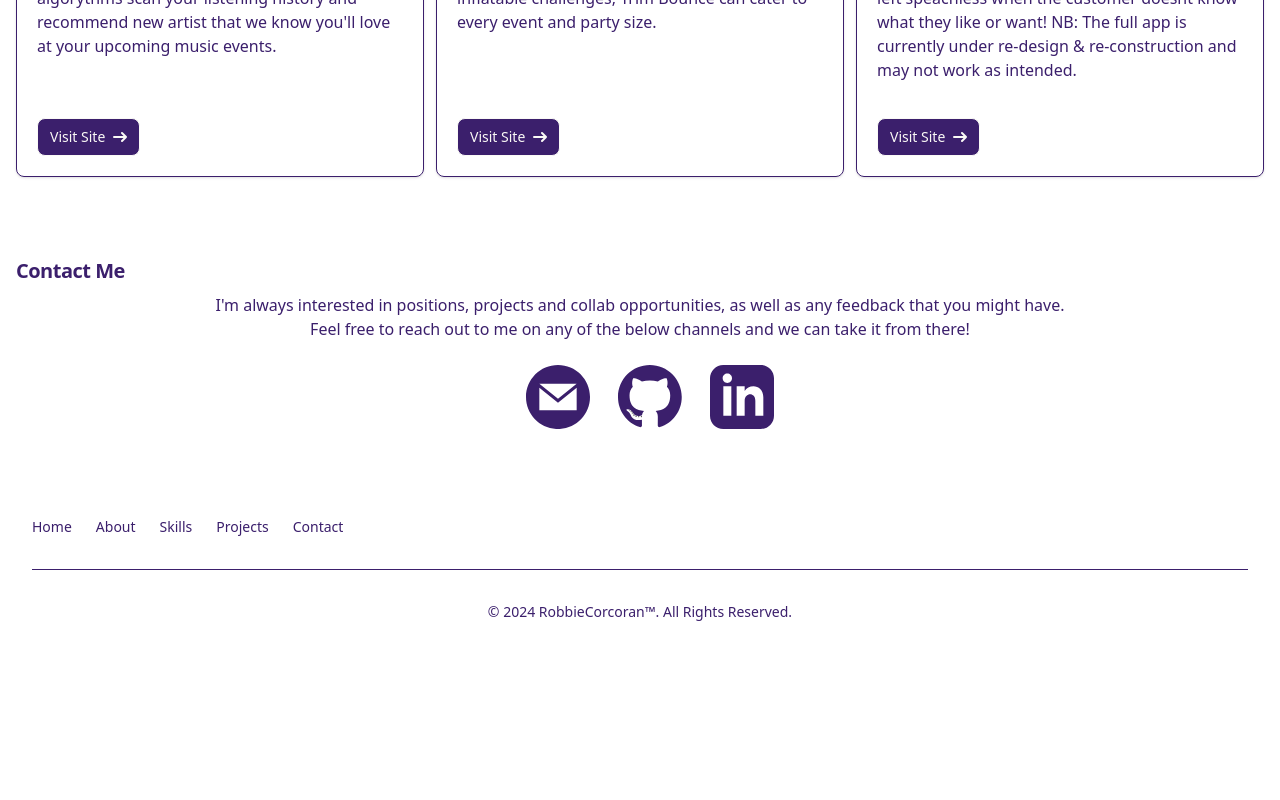
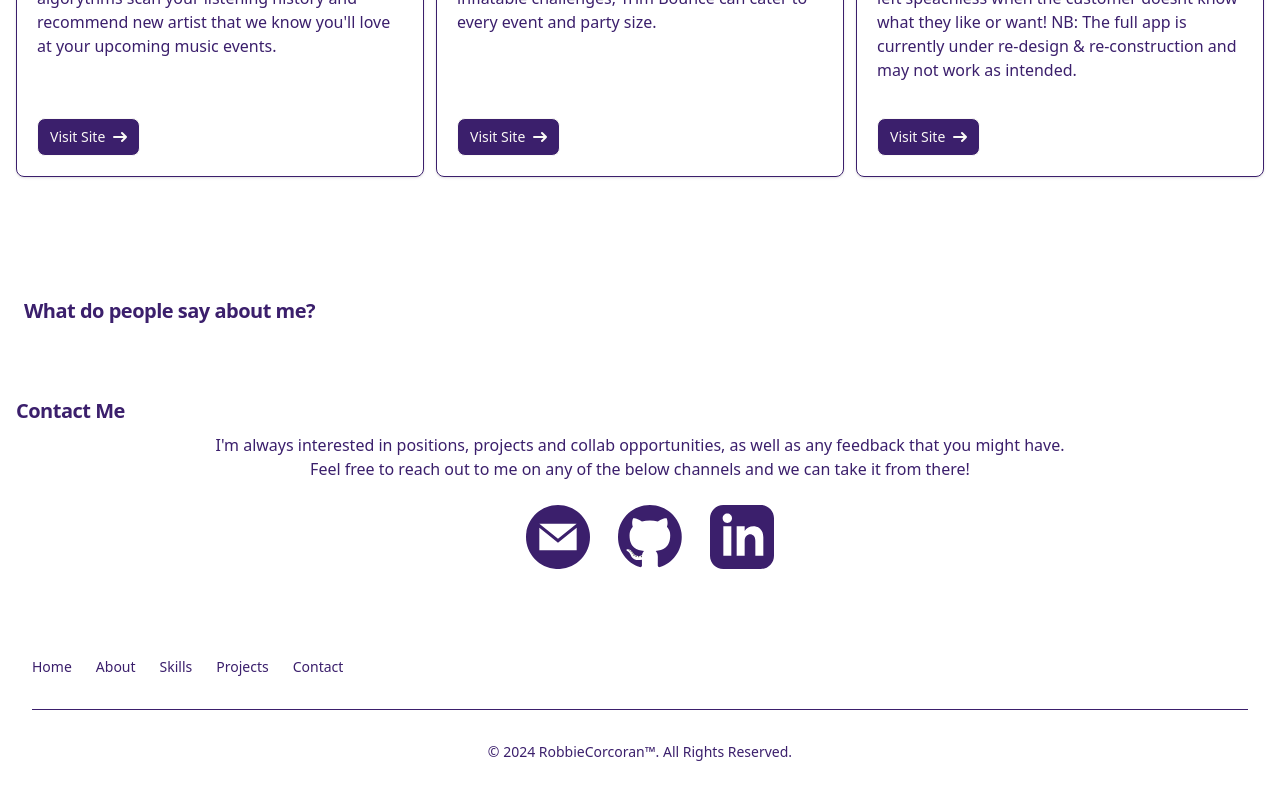
Before and after one commit to Robbie-Corcoran/Portfolio-Site, a React (Vite) app: page / in a window 1280 px wide. Shown: the part 1501-2301 px from the top of the page. Before the commit the page ends 2171 px from the top, so only its background shows below. Built offline with nearby package versions, Linux system fonts and the light colour scheme.

Commit message:
Initialised testimonial comps

```diff
--- a/src/App.tsx
+++ b/src/App.tsx
@@ -4,6 +4,7 @@ import Footer from "./components/Footer";
 import Intro from "./components/Intro";
 import Projects from "./components/Projects";
 import Skills from "./components/Skills";
+import Testimonials from "./components/Testimonials";
 
 function App() {
   return (
@@ -18,6 +19,8 @@ function App() {
 
       <Projects />
 
+      <Testimonials />
+
       <Contact />
 
       <Footer />
--- /dev/null
+++ b/src/components/TestimonialCard.tsx
@@ -0,0 +1,27 @@
+type TestimonialCardType = {
+  authorImg: string;
+  authorDescription: string;
+  date: string;
+  relationship: string;
+  body: string;
+};
+
+const TestimonialCard = ({
+  authorImg,
+  authorDescription,
+  date,
+  relationship,
+  body,
+}: TestimonialCardType) => {
+  return (
+    <div>
+      {authorImg}
+      {authorDescription}
+      {date}
+      {relationship}
+      {body}
+    </div>
+  );
+};
+
+export default TestimonialCard;
--- /dev/null
+++ b/src/components/Testimonials.tsx
@@ -0,0 +1,25 @@
+import TestimonialCard from "./TestimonialCard";
+
+const Testimonials = () => {
+  return (
+    <section
+      id="testimonials"
+      className="w-full max-w-screen-xl mx-auto p-4 md:py-8 place-content-center text-theme-primary"
+    >
+      <div>
+        <h2 className="text-xl p-2 mt-8 font-bold tracking-tight">
+          What do people say about me?
+        </h2>
+      </div>
+      <TestimonialCard
+        authorImg=""
+        authorDescription=""
+        date=""
+        relationship=""
+        body=""
+      />
+    </section>
+  );
+};
+
+export default Testimonials;
```
